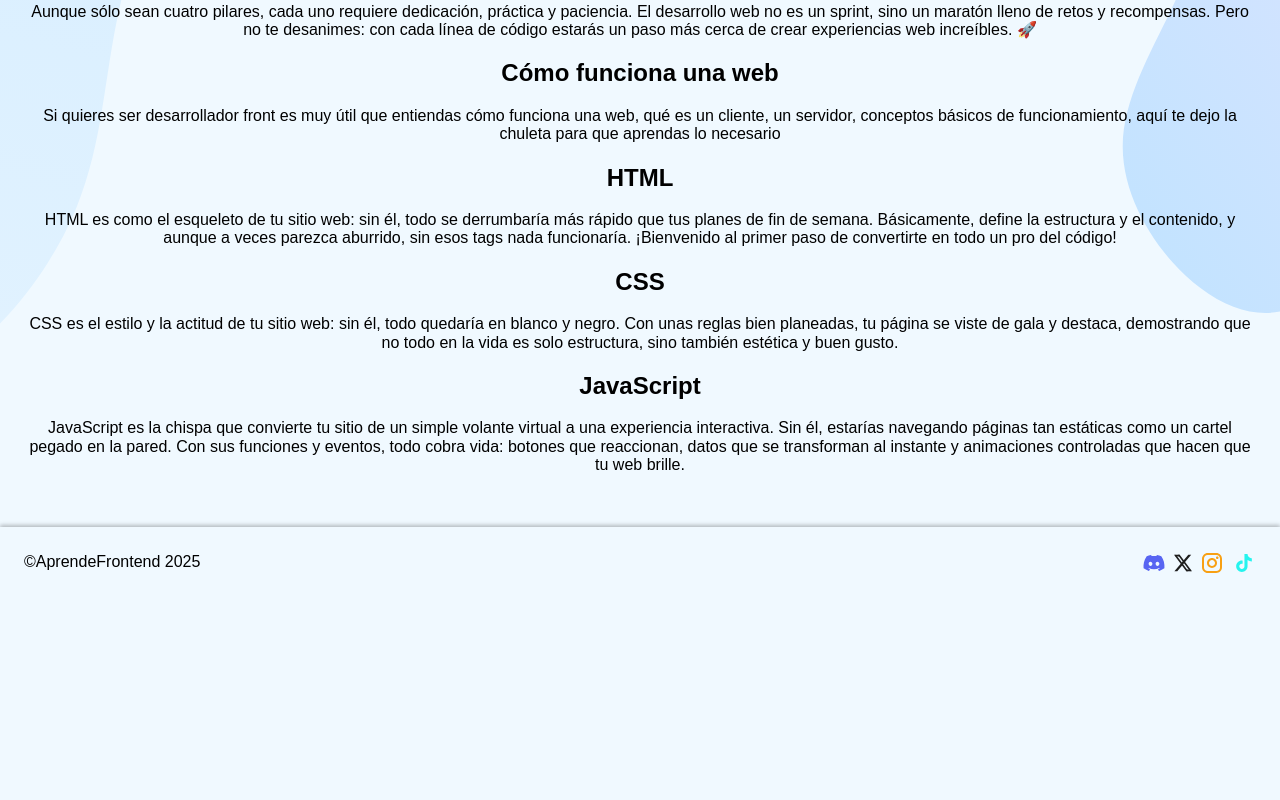
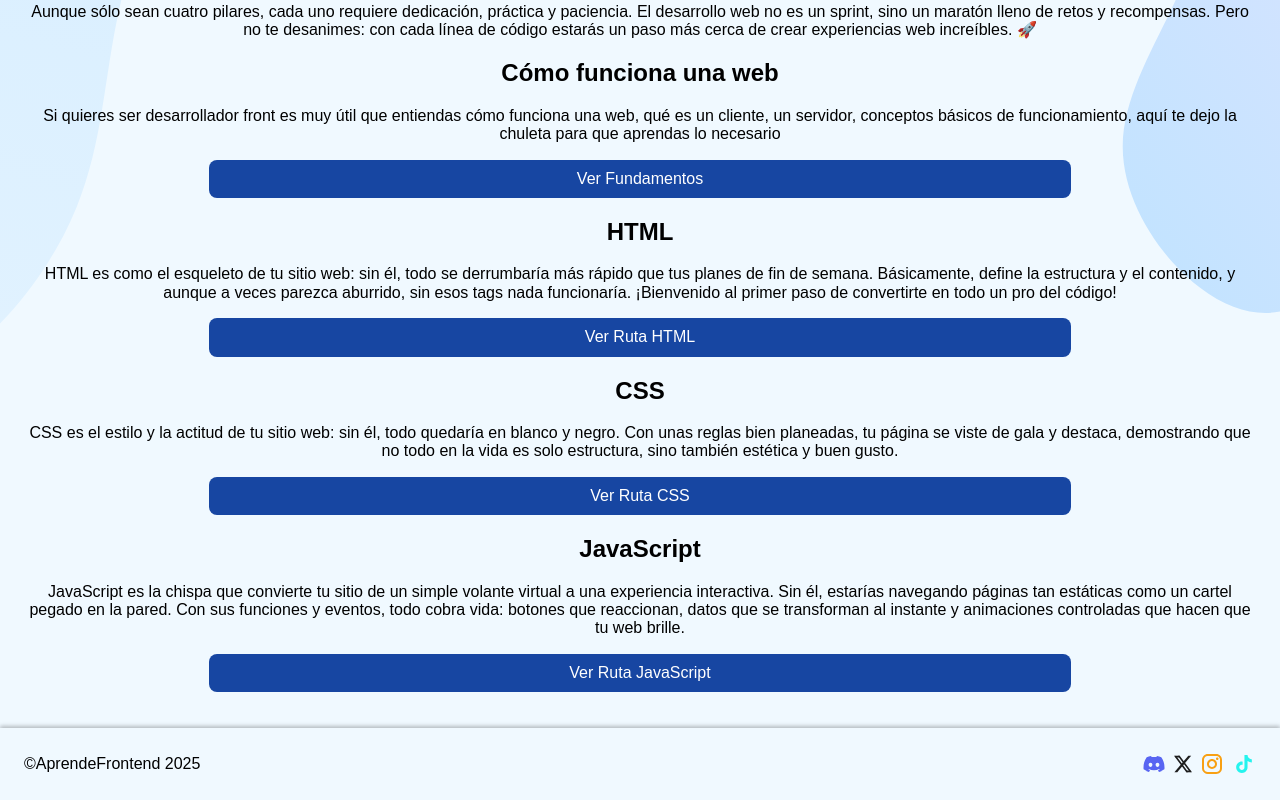
Before and after one commit to AprendeFrontend/aprende-frontend, a React (Vite) app: page /roadmap in a window 1280 px wide. Shown: the part 500-1300 px from the top of the page. Before the commit the page ends 1099 px from the top, so only its background shows below. Built offline with nearby package versions, Linux system fonts and the light colour scheme; no server answers.

Commit message:
uppdated

```diff
--- a/src/pages/roadmap/Roadmap.jsx
+++ b/src/pages/roadmap/Roadmap.jsx
@@ -1,3 +1,4 @@
+import Button from '../../components/button/Button';
 import { StyledMainContainer } from '../../styles/common';
 
 const Roadmap = () => {
@@ -35,6 +36,7 @@ const Roadmap = () => {
 				funciona una web, qué es un cliente, un servidor, conceptos básicos de
 				funcionamiento, aquí te dejo la chuleta para que aprendas lo necesario
 			</p>
+			<Button>Ver Fundamentos</Button>
 			<h2>HTML</h2>
 			<p>
 				HTML es como el esqueleto de tu sitio web: sin él, todo se derrumbaría
@@ -43,6 +45,7 @@ const Roadmap = () => {
 				tags nada funcionaría. ¡Bienvenido al primer paso de convertirte en todo
 				un pro del código!
 			</p>
+			<Button>Ver Ruta HTML</Button>
 			<h2>CSS</h2>
 			<p>
 				CSS es el estilo y la actitud de tu sitio web: sin él, todo quedaría en
@@ -50,6 +53,7 @@ const Roadmap = () => {
 				gala y destaca, demostrando que no todo en la vida es solo estructura,
 				sino también estética y buen gusto.
 			</p>
+			<Button>Ver Ruta CSS</Button>
 			<h2>JavaScript</h2>
 			<p>
 				JavaScript es la chispa que convierte tu sitio de un simple volante
@@ -59,6 +63,7 @@ const Roadmap = () => {
 				se transforman al instante y animaciones controladas que hacen que tu
 				web brille.
 			</p>
+			<Button>Ver Ruta JavaScript</Button>
 		</StyledMainContainer>
 	);
 };
```
